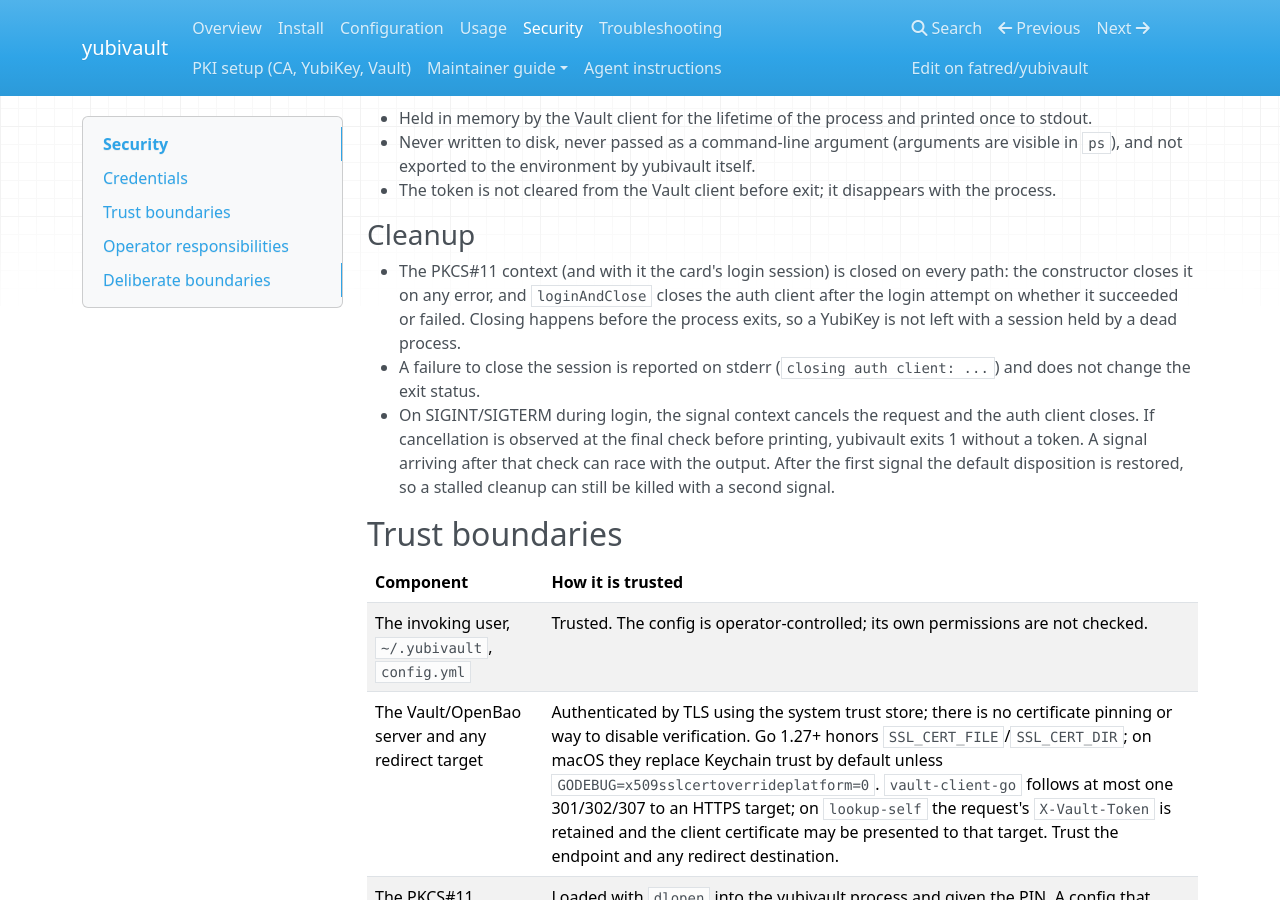
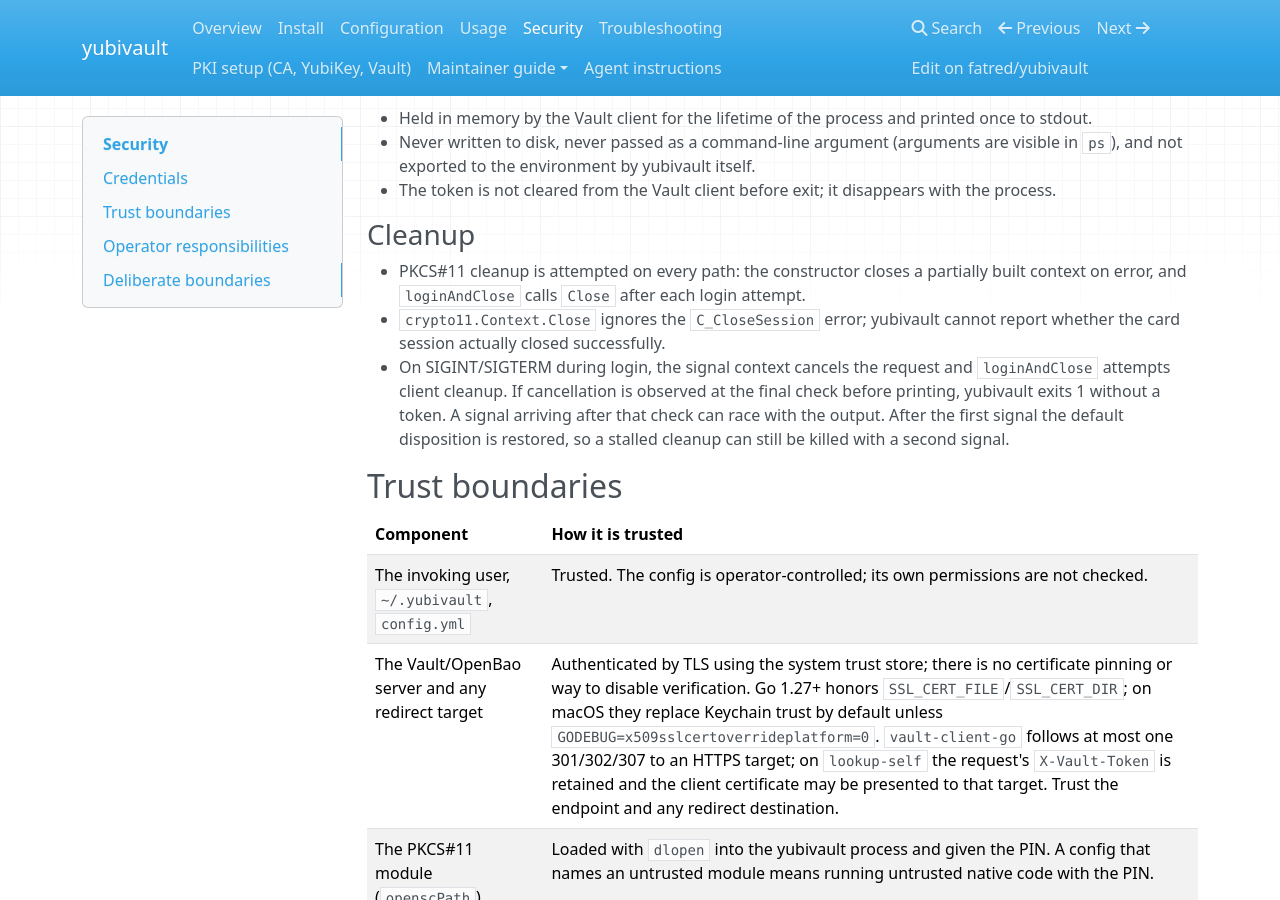
Before and after one commit to fatred/yubivault, an MkDocs documentation site: the page built from docs/security.md, in a window 1280 px wide and 900 px high, scrolled down 840 px. Built offline with MkDocs 1.6.1, drawn with Linux system fonts in a browser that asks for light colours; nearby versions of some CDN libraries.

Commit message:
docs: describe close cleanup limitations

```diff
--- a/docs/security.md
+++ b/docs/security.md
@@ -41,13 +41,12 @@ boundaries that are deliberate.
 
 ### Cleanup
 
-- The PKCS#11 context (and with it the card's login session) is closed on every path: the
-  constructor closes it on any error, and `loginAndClose` closes the auth client after the login
-  attempt on whether it succeeded or failed. Closing happens before the process exits, so a
-  YubiKey is not left with a session held by a dead process.
-- A failure to close the session is reported on stderr (`closing auth client: ...`) and does not
-  change the exit status.
-- On SIGINT/SIGTERM during login, the signal context cancels the request and the auth client closes.
+- PKCS#11 cleanup is attempted on every path: the constructor closes a partially built context on
+  error, and `loginAndClose` calls `Close` after each login attempt.
+- `crypto11.Context.Close` ignores the `C_CloseSession` error; yubivault cannot report whether the
+  card session actually closed successfully.
+- On SIGINT/SIGTERM during login, the signal context cancels the request and `loginAndClose`
+  attempts client cleanup.
   If cancellation is observed at the final check before printing, yubivault exits 1 without a token.
   A signal arriving after that check can race with the output. After the first signal the default
   disposition is restored, so a stalled cleanup can still be killed with a second signal.
```
Also changed, not shown: docs/agents.md (+4 -3 lines), docs/troubleshooting.md (+2 -3 lines), docs/usage.md (+1 -2 lines), 1 other file.
